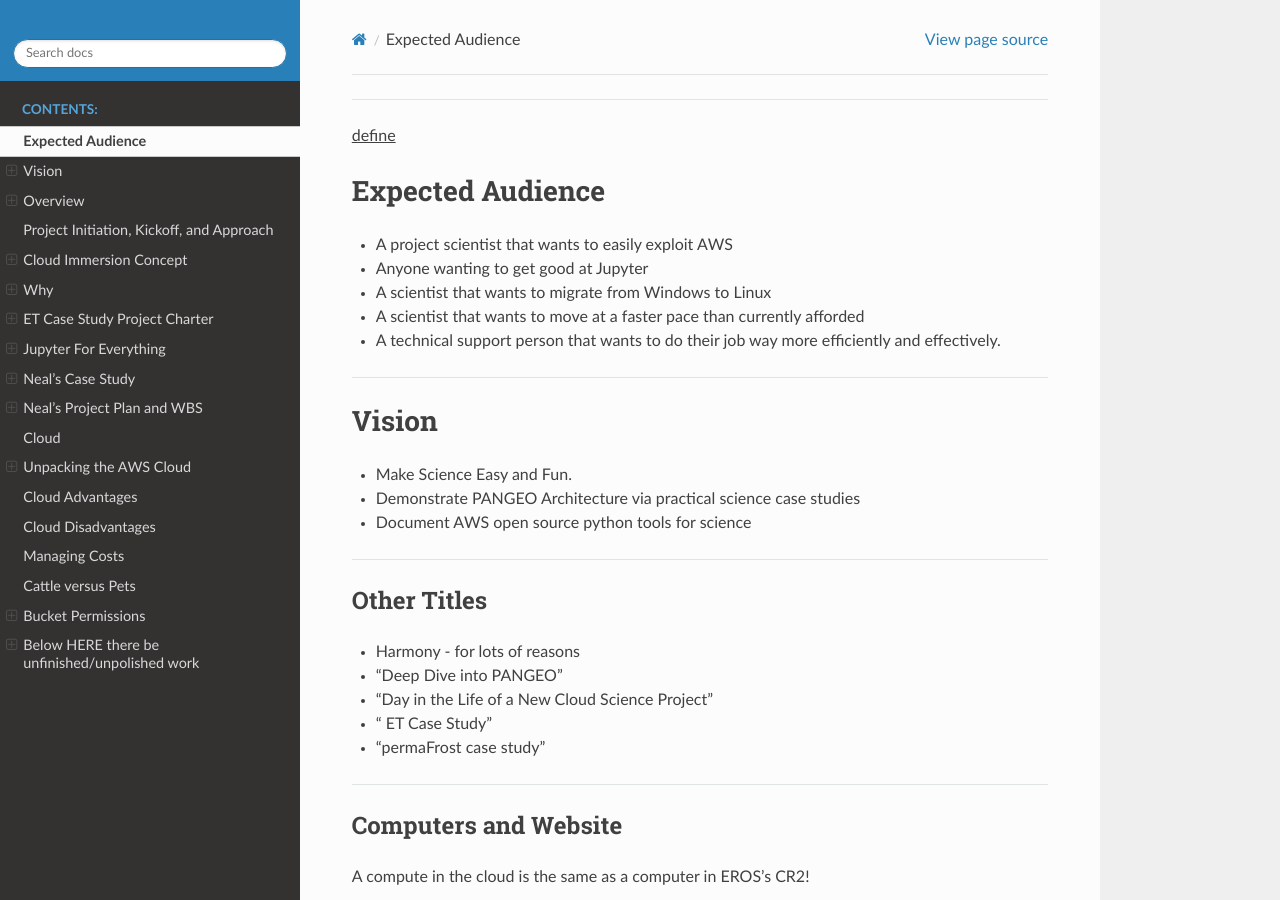
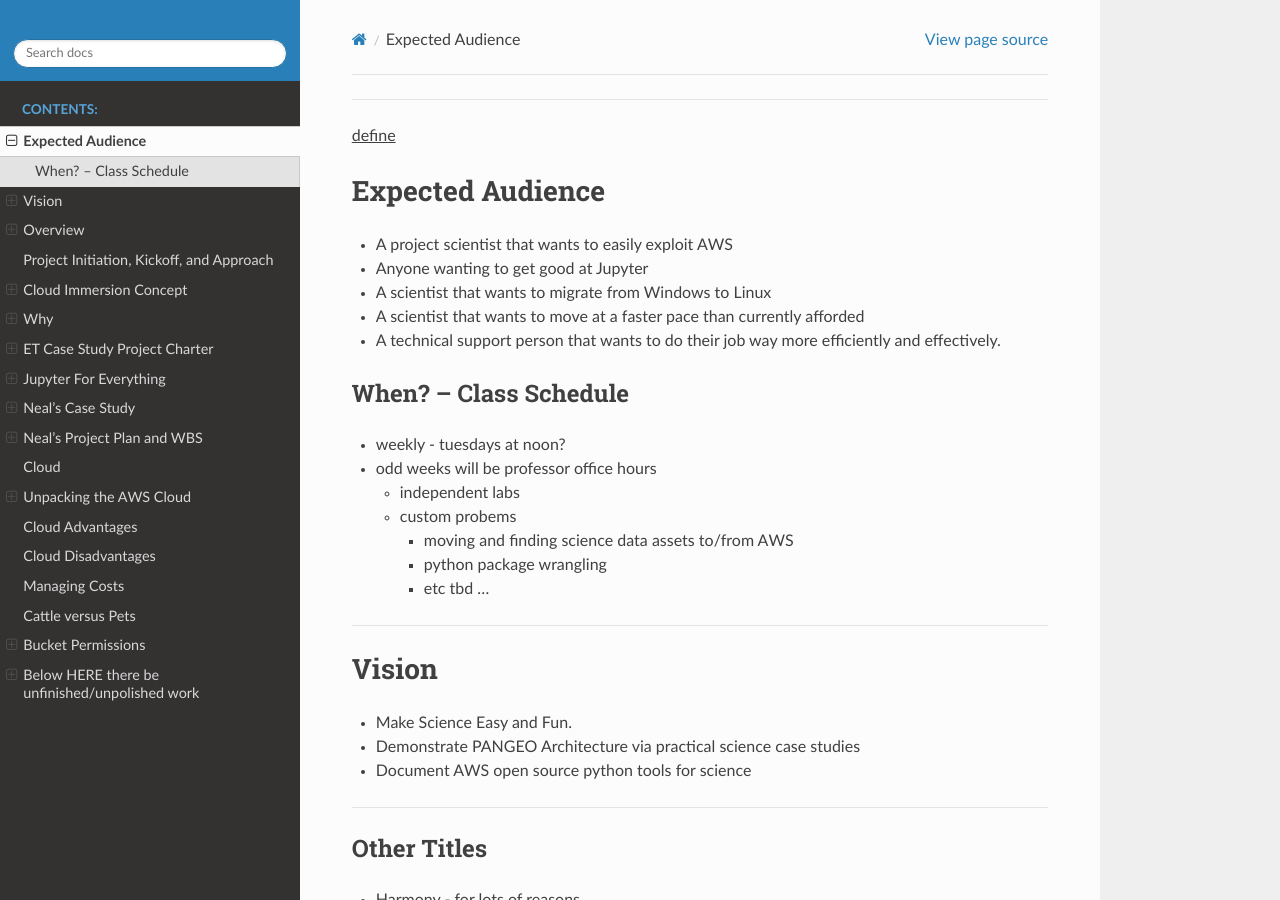
Before and after one commit to tonybutzer/harmony, a Sphinx documentation site: the page built from documentation/source/00define_ET.md, in a window 1280 px wide and 900 px high. Built offline with Sphinx 7.4.7 and the Read the Docs theme 2.0.0, drawn with Linux system fonts in a browser that asks for light colours; pages that are not in the unit, such as notebooks, are missing from menus.

Commit message:
automatic git update from Makefile

```diff
--- a/documentation/source/00define_ET.md
+++ b/documentation/source/00define_ET.md
@@ -8,6 +8,17 @@
 - A scientist that wants to migrate from Windows to Linux
 - A scientist that wants to move at a faster pace than currently afforded
 - A technical support person that wants to do their job way more efficiently and effectively.
+
+## When? -- Class Schedule
+
+- weekly - tuesdays at noon?
+- odd weeks will be professor office hours
+	- independent labs
+	- custom probems
+		- moving and finding science data assets to/from AWS
+		- python package wrangling
+		- etc tbd ...
+
 
 ---
 # Vision
```
